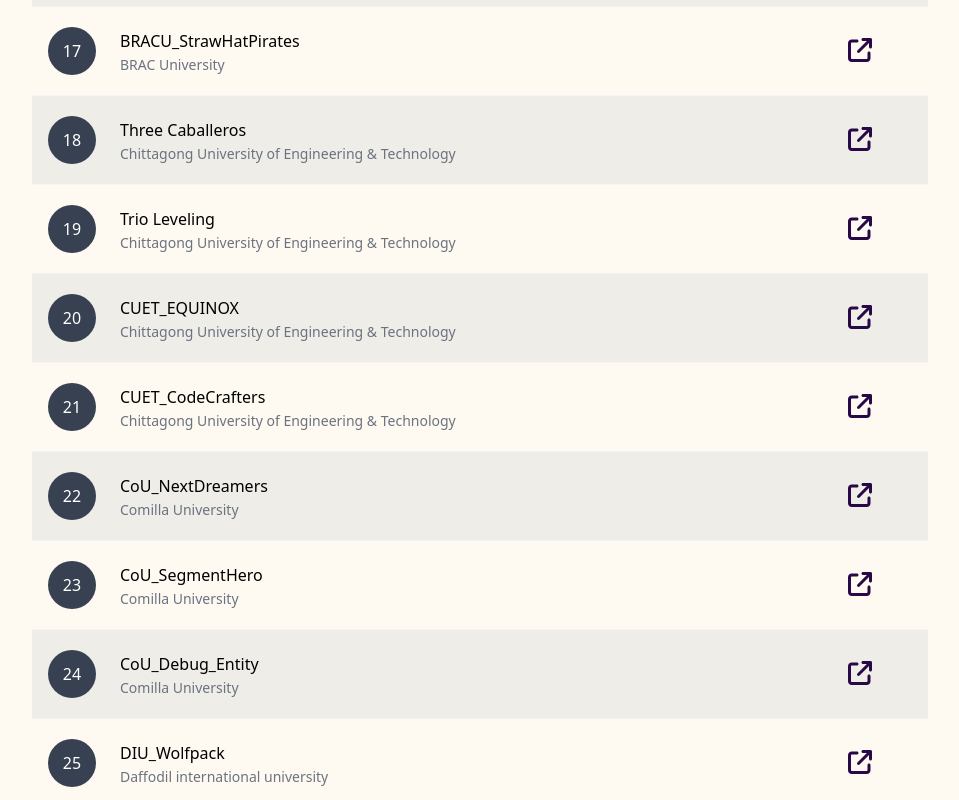
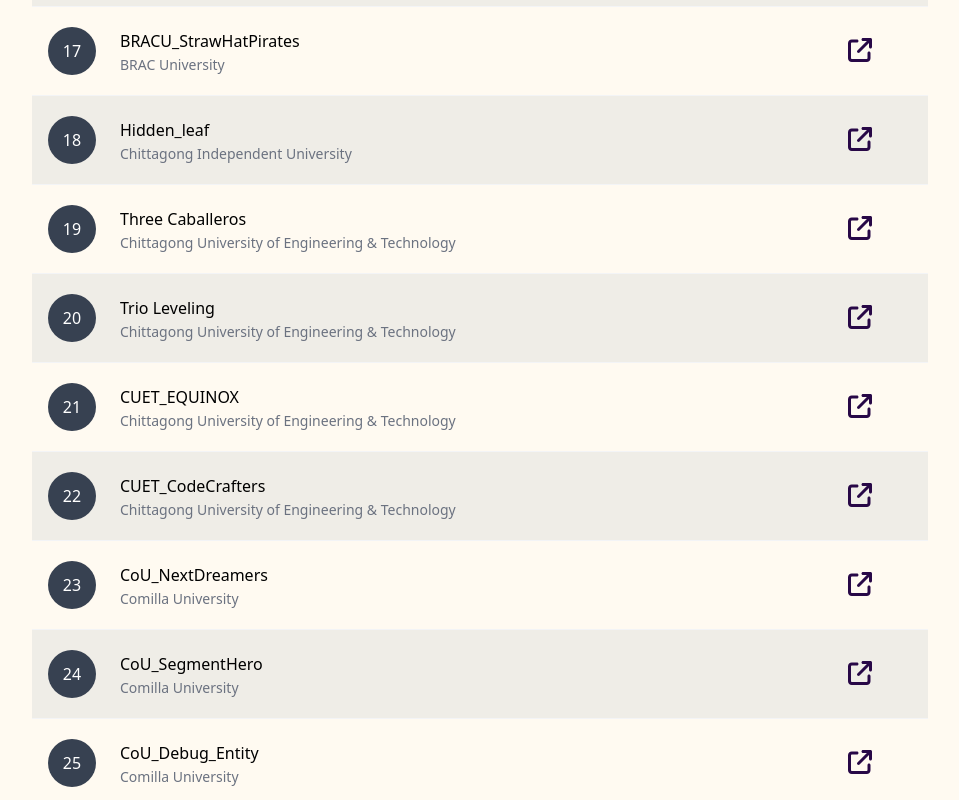
Before and after one commit to Mufassir-Chowdhury/cse-carnival, a React (Vite) app: page /iupc/selected_teams in a window 1280 px wide. Shown: the part 1740-2540 px from the top of the page, without its empty margins (160-1119 px from the left). Built offline with nearby package versions, Linux system fonts and the light colour scheme; a web font is replaced by a local one.

Commit message:
added teams

```diff
--- a/src/data/iupcSelectedTeams.js
+++ b/src/data/iupcSelectedTeams.js
@@ -488,5 +488,20 @@
     "name": "IIUC_Big_Brothers",
     "university": "International Islamic University Chittagong",
     "url": "https://csecarnival.sust.edu.bd/payment/a611a527-141e-4426-b46d-e8d4a12c84a2"
+  },
+  {
+    "name": "Hidden_leaf",
+    "university": "Chittagong Independent University",
+    "url": "https://csecarnival.sust.edu.bd/payment/9fc862c0-07eb-4100-9c49-b57ac0ec9927"
+  },
+  {
+    "name": "BU MatrixMinds",
+    "university": "University of Barishal",
+    "url": "https://csecarnival.sust.edu.bd/payment/af0d378a-8d34-427d-a629-3a059b56b25f"
+  },
+  {
+    "name": "JUST_TrinomialCodecast",
+    "university": "Jessore University of Science & Technology",
+    "url": "https://csecarnival.sust.edu.bd/payment/72b07600-7833-41d3-aeb9-a4f0fa3b4e6a"
   }
 ]
```
